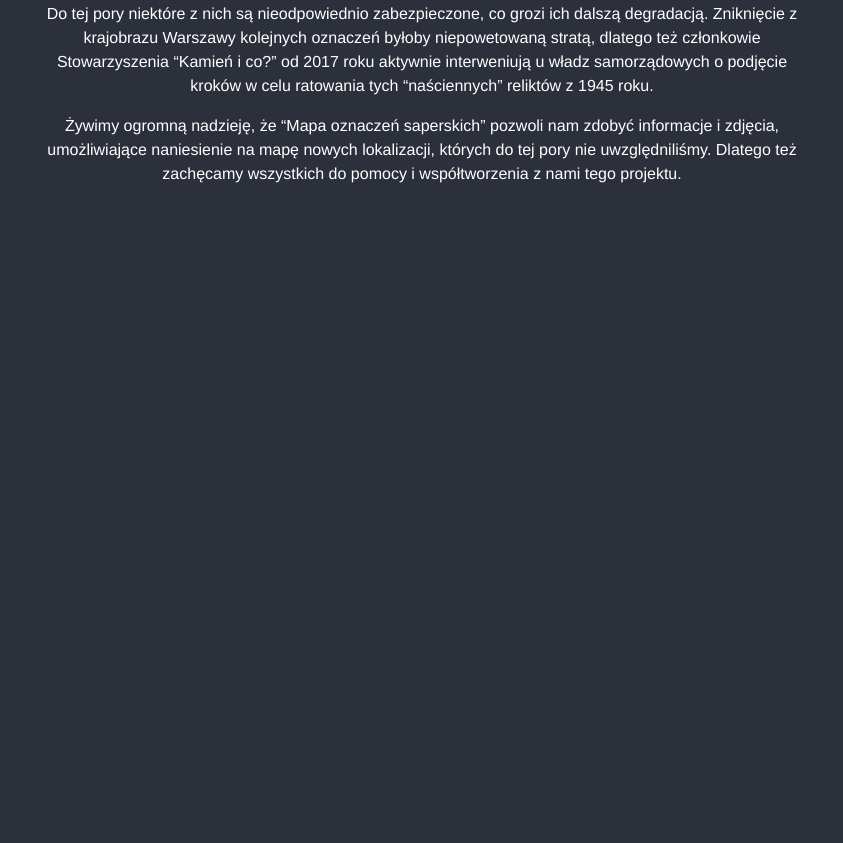
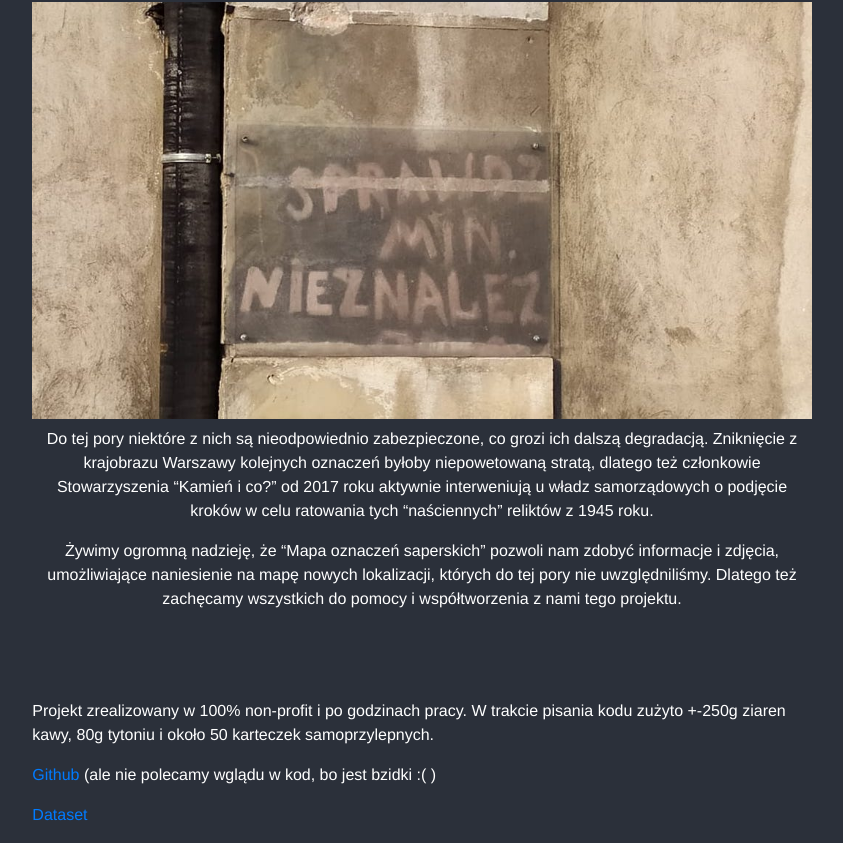
Before and after one commit to kamien-i-co/oznaczenia_saperskie, a Vue app: page /about in a window 1280 px wide. Shown: the part 1162-2005 px from the top of the page, without its empty margins (218-1061 px from the left). Before the commit the page ends 1364 px from the top, so only its background shows below. Built offline with nearby package versions, Linux system fonts and the light colour scheme; what vue-browser-geolocation, vue-modaltor would draw is missing.

Commit message:
Improved content

```diff
--- a/src/views/About.vue
+++ b/src/views/About.vue
@@ -16,8 +16,19 @@
 
           <p class="project-description">{{text.p4}}</p>
 
+          <img class="img-desc mb-2" src="../assets/wawelska60.jpg">
+
           <p class="project-description">{{text.p5}}</p>
           <p class="project-description">{{text.p6}}</p>
+          <br />
+          <p class="project-description mt-5  text-left">{{text.p7}}</p>
+          <p class="project-description  text-left">
+            <a href="https://github.com/kamien-i-co/oznaczenia_saperskie" target="_blank">Github</a> (ale nie polecamy wglądu w kod, bo jest bzidki :( )
+          </p>
+          <p class="project-description text-left">
+            <a href="https://github.com/kamien-i-co/oznaczenia_saperskie/blob/main/src/views/Home/data.js" target="_blank">Dataset</a>
+          </p>
+
         </b-col>
         <b-col>
         </b-col>
--- a/src/views/about.content.js
+++ b/src/views/about.content.js
@@ -14,5 +14,6 @@ export const text = {
         Zniknięcie z krajobrazu Warszawy kolejnych oznaczeń byłoby niepowetowaną stratą,
         dlatego też członkowie Stowarzyszenia “Kamień i co?” od 2017 roku aktywnie interweniują u władz samorządowych
         o podjęcie kroków w celu ratowania tych “naściennych” reliktów z 1945 roku.`,
-    p6: `Żywimy ogromną nadzieję, że “Mapa oznaczeń saperskich” pozwoli nam zdobyć informacje i zdjęcia, umożliwiające naniesienie na mapę nowych lokalizacji, których do tej pory nie uwzględniliśmy. Dlatego też zachęcamy wszystkich do pomocy i współtworzenia z nami tego projektu.`
+    p6: `Żywimy ogromną nadzieję, że “Mapa oznaczeń saperskich” pozwoli nam zdobyć informacje i zdjęcia, umożliwiające naniesienie na mapę nowych lokalizacji, których do tej pory nie uwzględniliśmy. Dlatego też zachęcamy wszystkich do pomocy i współtworzenia z nami tego projektu.`,
+    p7: `Projekt zrealizowany w 100% non-profit i po godzinach pracy. W trakcie pisania kodu zużyto +-250g ziaren kawy, 80g tytoniu i około 50 karteczek samoprzylepnych.`
 }
```
Also changed, not shown: src/assets/wawelska60.jpg (added).
